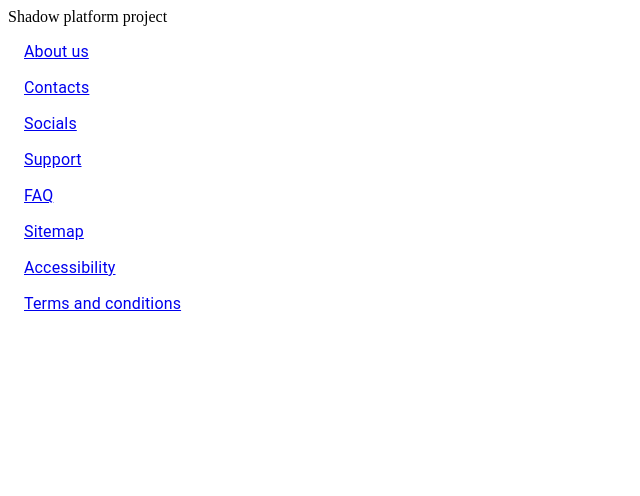
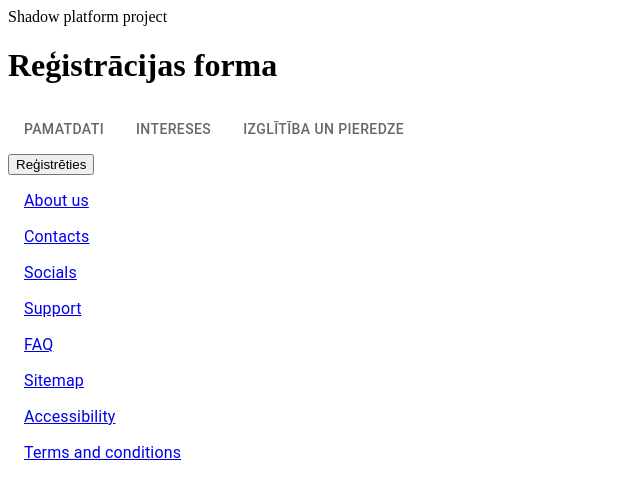
Before and after one commit to sliceem88/shadow-project, a Next.js app: page / in a window 1280 px wide. Shown: the top 496 px of the page, without its empty margins (0-640 px from the left). Built offline with nearby package versions, Linux system fonts and the light colour scheme.

Commit message:
TW-20 main layout for RegisterShadow

```diff
--- a/package.json
+++ b/package.json
@@ -11,7 +11,8 @@
   "dependencies": {
     "@emotion/react": "^11.11.3",
     "@emotion/styled": "^11.11.0",
-    "@mui/material": "^5.15.6",
+    "@mui/lab": "^5.0.0-alpha.165",
+    "@mui/material": "^5.15.10",
     "next": "14.0.4",
     "primereact": "^10.3.1",
     "react": "^18",
--- a/src/app/layout.js
+++ b/src/app/layout.js
@@ -1,4 +1,5 @@
 import Footer from "@/components/Footer/Footer";
+import RegisterShadow from "@/components/RegisterShadow/RegisterShadow";
 
 export const metadata = {
   title: "Shadow Platform",
@@ -9,6 +10,7 @@ export default function RootLayout({ children }) {
   return (
     <html lang="en">
       <body>{children}</body>
+      <RegisterShadow />
       <Footer />
     </html>
   );
--- /dev/null
+++ b/src/components/RegisterShadow/RegisterShadow.jsx
@@ -0,0 +1,40 @@
+"use client";
+import Tabs from "@mui/material/Tabs";
+import Tab from "@mui/material/Tab";
+import { TabPanel, TabContext, TabList } from "@mui/lab";
+
+function RegisterShadow() {
+  return (
+    <>
+      <h1>Reģistrācijas forma</h1>
+      <form>
+        <TabContext>
+          <TabList>
+            <Tab key="tab1" label="Pamatdati" value="pamatdati"></Tab>
+            <Tab key="tab2" label="Intereses" value="intereses"></Tab>
+            <Tab
+              key="tab3"
+              label="Izglītība un pieredze"
+              value="izglitiba"
+            ></Tab>
+          </TabList>
+          <TabPanel value="pamatdati">
+            <div>
+              <label for="name">
+                Vārds, uzvārds
+                <input id="name" type="text" required />
+              </label>
+            </div>
+          </TabPanel>
+          <TabPanel value="intereses"></TabPanel>
+          <TabPanel value="izglitiba"></TabPanel>
+        </TabContext>
+        <div>
+          <button type="submit">Reģistrēties</button>
+        </div>
+      </form>
+    </>
+  );
+}
+
+export default RegisterShadow;
```
Also changed, not shown: 1 other file (tests, documents, lock files or other folders).
